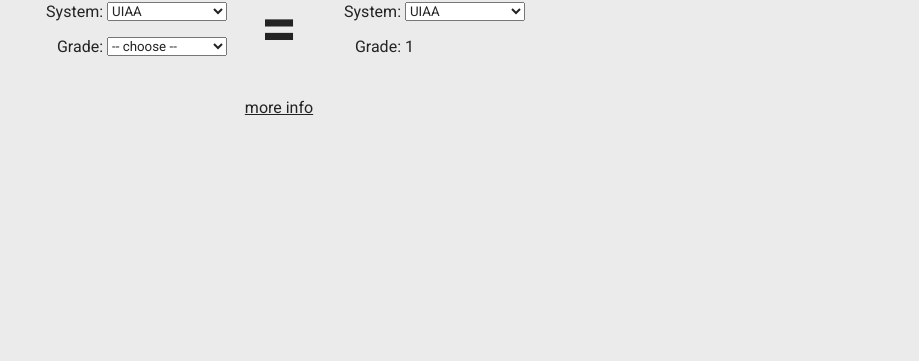
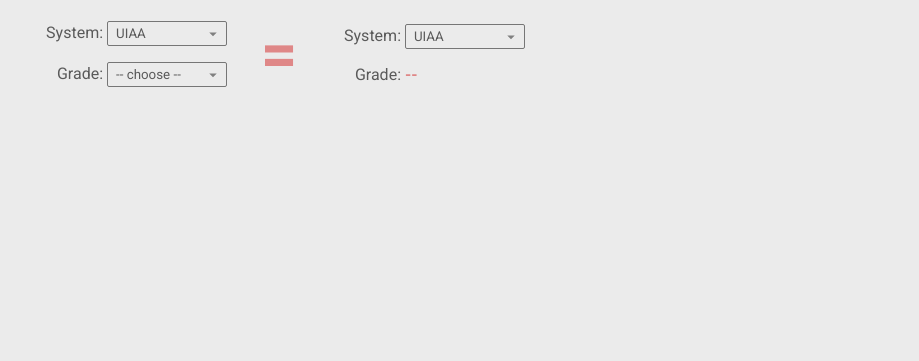
Before and after one commit to boguz/climbinggradeconverter, a plain HTML site: page index.html in a window 1280 px wide. Shown: the part 381-742 px from the top of the page, without its empty margins (361-1280 px from the left). Drawn offline with Linux system fonts and the light colour scheme.

Commit message:
[TASK] Add arrow to the select dropdown. initialize grade select on start

```diff
--- a/index.html
+++ b/index.html
@@ -29,11 +29,6 @@
                     <label for="originGrade" class="input__label">Grade: </label>
                     <select name="originGrade" id="originGrade" class="input__select">
                         <option selected disabled>-- choose --</option>
-                        <option value="7">7</option>
-                        <option value="2">2</option>
-                        <option value="3">3</option>
-                        <option value="4">4</option>
-                        <option value="5">5</option>
                     </select>
                 </div>
             </div>
@@ -51,12 +46,9 @@
                 </div>
                 <div class="input__container">
                         <label for="originGrade" class="input__label">Grade: </label>
-                        <span id="targetGrade">1</span>
+                        <span id="targetGrade" class="color--highlight">--</span>
                     </div>
             </div>
-        </div>
-        <div class="section section--info">
-            <a href="#" target="_blank">more info</a>
         </div>
     </div>
 
--- a/scripts.js
+++ b/scripts.js
@@ -72,6 +72,7 @@ function _outputResult(result) {
 function init() {
     originSystem = _getSelectValue(originSystemEl);
     targetSystem = _getSelectValue(targetSystemEl);
+    _resetOriginOptions();
 }
 
 init();
--- a/styles.css
+++ b/styles.css
@@ -4,8 +4,15 @@
     box-sizing: border-box;
     font-family: 'Roboto', sans-serif;
     --color-background: rgba(235, 235, 235, 1);
-    --color-text: rgba(35, 35, 35, 1);
+    --color-text: rgba(90, 90, 90, 1);
+    --color-text-light: rgba(90,90, 90, .5);
+    --color-highlight: rgba(223, 135, 135, 1);
     color: var(--color-text);
+}
+
+.color--highlight {
+    color: var(--color-highlight);
+    font-weight: 700;
 }
 
 .container {
@@ -21,8 +28,6 @@
 .title {
     margin-bottom: 1em;
 }
-
-.section {}
 
 .section--converter {
     display: grid;
@@ -41,6 +46,7 @@
     align-items: center;
     font-size: 4em;
     font-weight: 700;
+    color: var(--color-highlight);
 }
 
 .input__container--margin {
@@ -55,13 +61,15 @@
 }
 
 .input__select {
+    position: relative;
     width: 120px;
-    vertical-align: text-bottom;
+    vertical-align: middle;
     outline: none;
-}
-
-.section--info {
-    margin-top: 2em;
+    -webkit-appearance: none;
+    appearance: none;
+    border-radius: 2px;
+    padding: 4px 8px;
+    background: url('./images/menu-down.svg') 96% / 15% no-repeat ;
 }
 
 .github {
```
Also changed, not shown: images/menu-down.svg (added).
